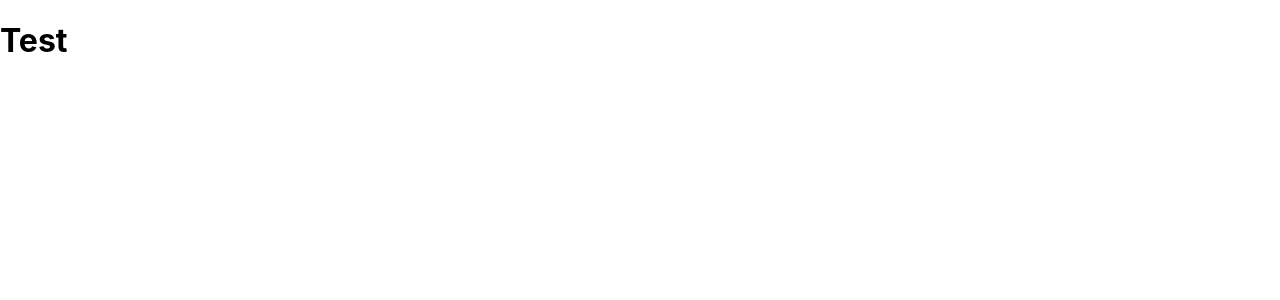
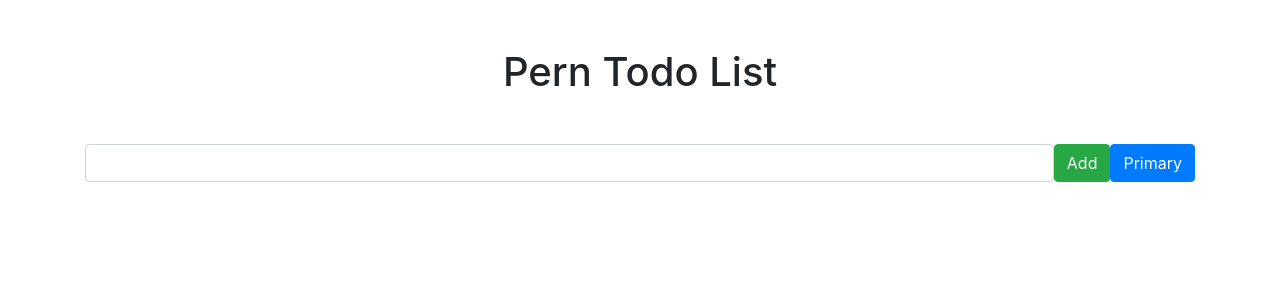
Before and after one commit to caseymccullough/pern-todo, a React (Create React App) app in the folder client/: page / in a window 1280 px wide. Shown: the top 300 px of the page. Built offline with nearby package versions, Linux system fonts and the light colour scheme.

Commit message:
adding more to client.

```diff
--- a/client/package.json
+++ b/client/package.json
@@ -6,6 +6,8 @@
     "@testing-library/jest-dom": "^5.17.0",
     "@testing-library/react": "^13.4.0",
     "@testing-library/user-event": "^13.5.0",
+    "ajv": "^8.17.1",
+    "ajv-keywords": "^5.1.0",
     "react": "^19.0.0",
     "react-dom": "^19.0.0",
     "react-scripts": "^5.0.1",
--- a/client/public/index.html
+++ b/client/public/index.html
@@ -1,20 +1,23 @@
 <!DOCTYPE html>
 <html lang="en">
+
 <head>
   <meta charset="utf-8" />
   <link rel="icon" href="%PUBLIC_URL%/favicon.ico" />
   <meta name="viewport" content="width=device-width, initial-scale=1" />
   <meta name="theme-color" content="#000000" />
-    <meta
-      name="description"
-      content="Web site created using create-react-app"
-    />
+  <meta name="description" content="Web site created using create-react-app" />
   <link rel="apple-touch-icon" href="%PUBLIC_URL%/logo192.png" />
   <!--
       manifest.json provides metadata used when your web app is installed on a
       user's mobile device or desktop. See https://developers.google.com/web/fundamentals/web-app-manifest/
     -->
   <link rel="manifest" href="%PUBLIC_URL%/manifest.json" />
+
+  <!-- Adding bootstrap 4 -->
+  <link rel="stylesheet" href="https://cdn.jsdelivr.net/npm/bootstrap@4.6.2/dist/css/bootstrap.min.css"
+    integrity="sha384-xOolHFLEh07PJGoPkLv1IbcEPTNtaed2xpHsD9ESMhqIYd0nLMwNLD69Npy4HI+N" crossorigin="anonymous">
+
   <!--
       Notice the use of %PUBLIC_URL% in the tags above.
       It will be replaced with the URL of the `public` folder during the build.
@@ -26,6 +29,7 @@
     -->
   <title>React App</title>
 </head>
+
 <body>
   <noscript>You need to enable JavaScript to run this app.</noscript>
   <div id="root"></div>
@@ -39,5 +43,15 @@
       To begin the development, run `npm start` or `yarn start`.
       To create a production bundle, use `npm run build` or `yarn build`.
     -->
+
+    <!-- Added this for bootstrap access -->
+
+  <script src="https://cdn.jsdelivr.net/npm/jquery@3.5.1/dist/jquery.slim.min.js"
+    integrity="sha384-DfXdz2htPH0lsSSs5nCTpuj/zy4C+OGpamoFVy38MVBnE+IbbVYUew+OrCXaRkfj"
+    crossorigin="anonymous"></script>
+  <script src="https://cdn.jsdelivr.net/npm/bootstrap@4.6.2/dist/js/bootstrap.bundle.min.js"
+    integrity="sha384-Fy6S3B9q64WdZWQUiU+q4/2Lc9npb8tCaSX9FK7E8HnRr0Jz8D6OP9dO5Vg3Q9ct"
+    crossorigin="anonymous"></script>
 </body>
+
 </html>
--- a/client/src/App.js
+++ b/client/src/App.js
@@ -1,10 +1,17 @@
 import { Fragment } from 'react';
 import './App.css';
 
+// components
+
+import InputTodo from './components/InputTodo';
+
 function App() {
   return <Fragment>
-    <h1>Test</h1>
-     </Fragment>;
+    <div className='container'>
+      <InputTodo />
+    </div>
+
+  </Fragment>;
 }
 
 export default App;
--- a/client/src/components/InputTodo.js
+++ b/client/src/components/InputTodo.js
@@ -0,0 +1,38 @@
+import React, { Fragment, useState } from "react";
+
+
+const InputTodo = () => {
+
+    const [description, setDescription] = useState("");
+
+    const onSubmitForm = async e => {
+        e.preventDefault();
+        try {
+            const body = { description };
+            const response = await fetch("http://localhost:5000/todos", {
+                method: "POST",
+                headers: { "Content-Type": "application/json" },
+                body: JSON.stringify(body)
+            });
+
+            // temporary
+            console.log(response);
+
+        } catch (err) {
+
+            console.error(err.message);
+        }
+    }
+
+    return (<Fragment>
+        <h1 className="text-center mt-5">Pern Todo List</h1>
+        <form className="d-flex mt-5" onSubmit = { onSubmitForm }>
+            <input type="text" className="form-control" value={description} onChange={e => setDescription(e.target.value)}/>
+            <button className="btn btn-success">Add</button>
+            <button className="btn btn-primary">Primary</button>
+        </form>
+    </Fragment>);
+
+}
+
+export default InputTodo;
```
Also changed, not shown: 1 other file (tests, documents, lock files or other folders). Lines whose indentation alone changed are shown as unchanged.
